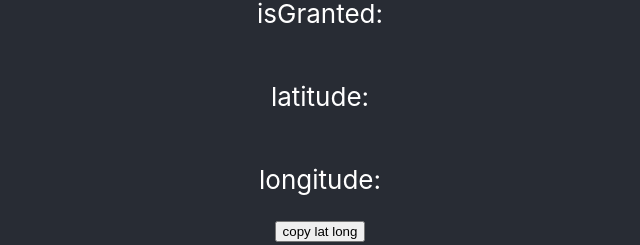
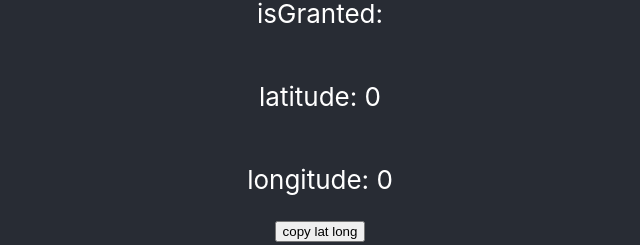
Before and after one commit to hightechif/hightechjsi, a React (Create React App) app: page / in a window 1280 px wide. Shown: the part 314-559 px from the top of the page, without its empty margins (320-960 px from the left). Built offline with nearby package versions, Linux system fonts and the light colour scheme.

Commit message:
FEAT: Change latlong default value to 0

```diff
--- a/src/App.js
+++ b/src/App.js
@@ -6,8 +6,8 @@ import Display from './component/Display';
 function App() {
 
   const [isGranted, setIsGranted] = useState(false)
-  const [latitude, setLatitude] = useState(null)
-  const [longitude, setLongitude] = useState(null)
+  const [latitude, setLatitude] = useState(0)
+  const [longitude, setLongitude] = useState(0)
   const [isVisible, setVisibility] = useState(false)
 
   const accessPermission = () => {
```
